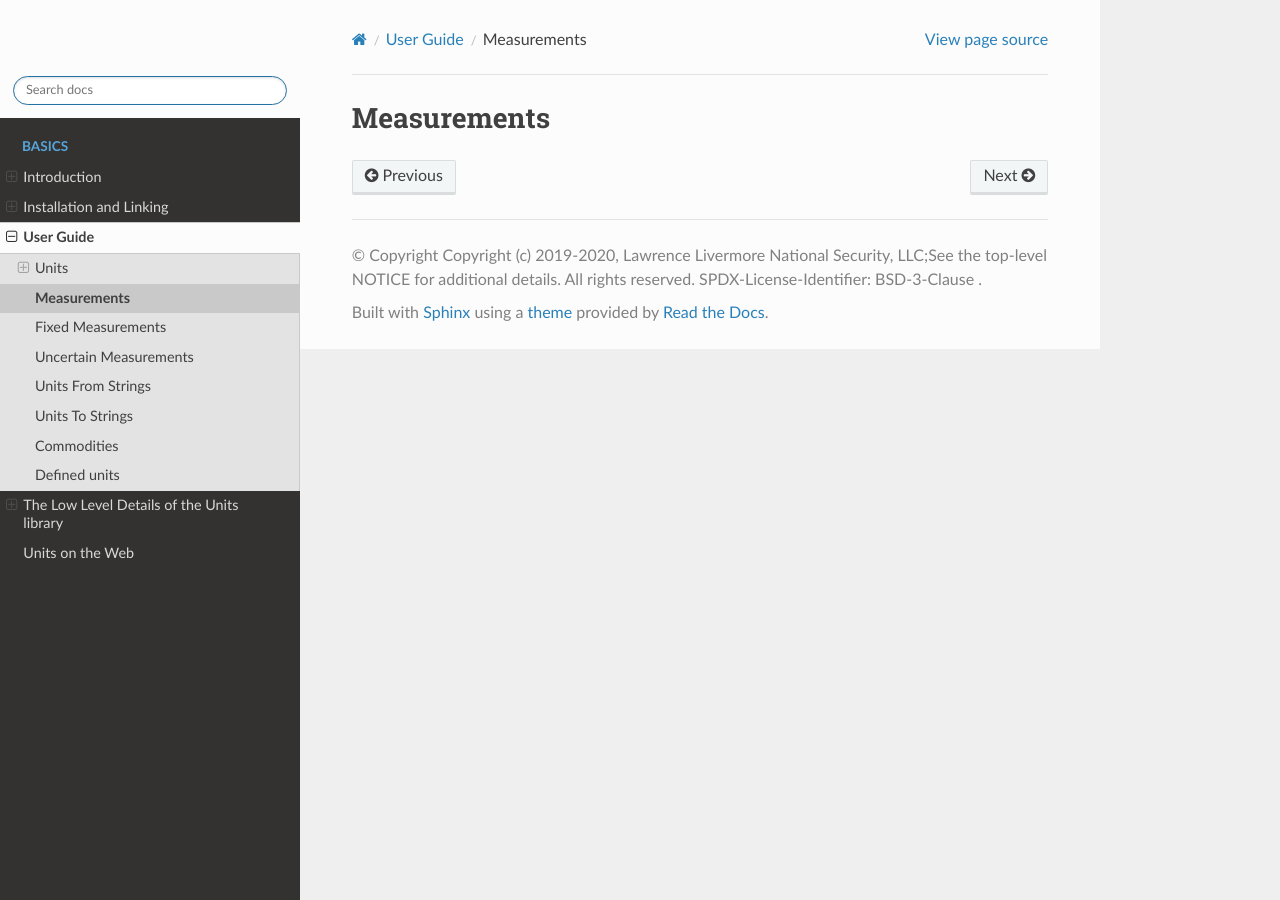
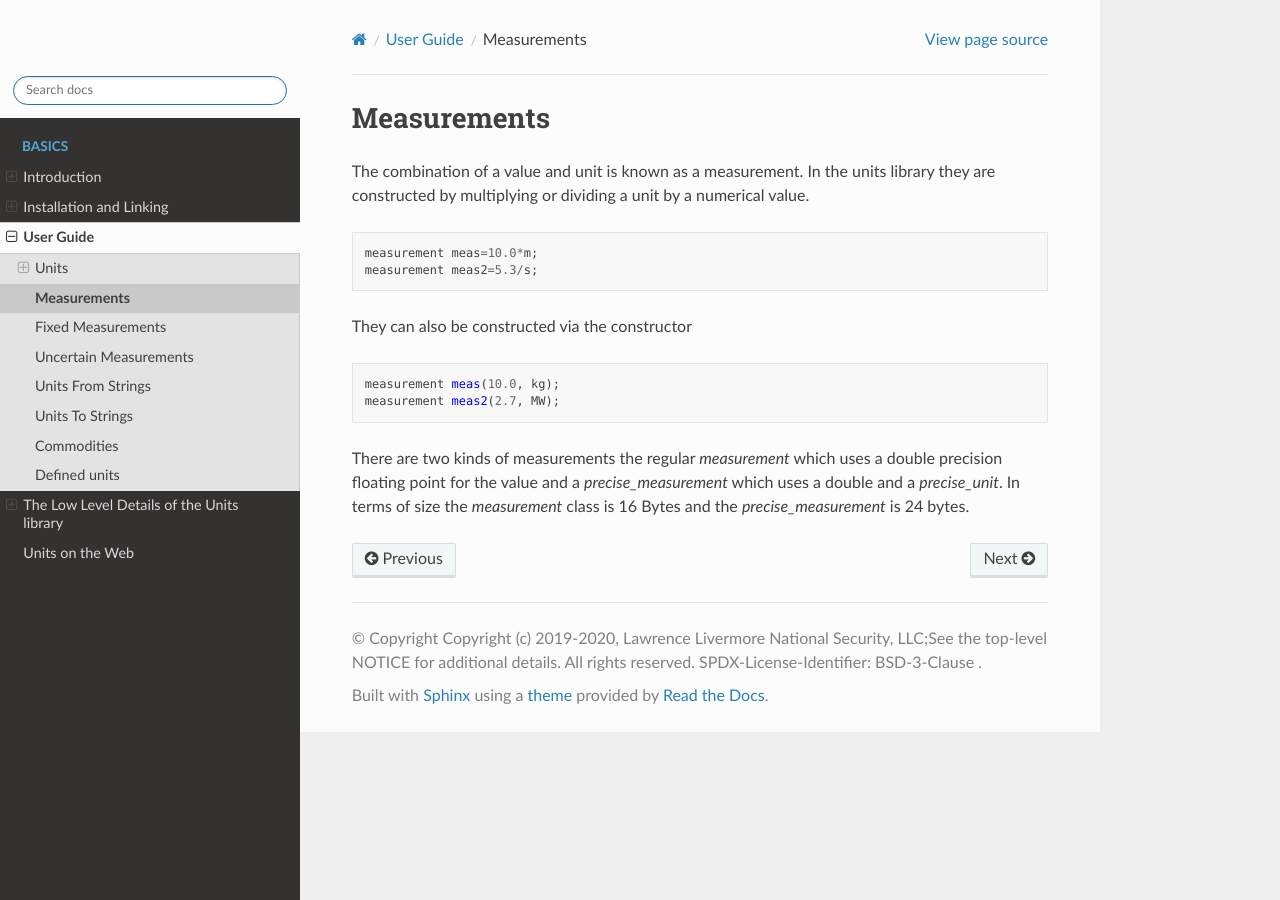
Before and after one commit to LLNL/units, a Sphinx documentation site: the page built from docs/user-guide/measurements.rst, in a window 1280 px wide. Built offline with Sphinx 7.4.7 and the Read the Docs theme 2.0.0, drawn with Linux system fonts in a browser that asks for light colours.

Commit message:
update the docs a little

```diff
--- a/docs/user-guide/fixed_measurements.rst
+++ b/docs/user-guide/fixed_measurements.rst
@@ -1,3 +1,5 @@
 ====================
 Fixed Measurements
 ====================
+
+The primary difference between `fixed_measurement` and `measurement` is the idea that in a `fixed_measurement` the unit part is a constant.  It does not change.  Therefore any addition or subtraction operation will produce another measurement with the same units.  It also allows for interaction and comparisons with numerical types since the unit is known.  This is unlike measurements where comparison and addition and subtraction operations with numbers are not allowed.  Otherwise the behavior and operations are identical between `measurement` and `fixed_measurement` and likewise between `fixed_precise_measurement` and `precise_measurement`
--- a/docs/user-guide/measurements.rst
+++ b/docs/user-guide/measurements.rst
@@ -1,3 +1,21 @@
 ============
 Measurements
 ============
+
+The combination of a value and unit is known as a measurement.  In the units library they are constructed by multiplying or dividing a unit by a numerical value.
+
+.. code-block:: c++
+
+   measurement meas=10.0*m;
+   measurement meas2=5.3/s;
+
+
+They can also be constructed via the constructor
+
+.. code-block:: c++
+
+   measurement meas(10.0, kg);
+   measurement meas2(2.7, MW);
+
+There are two kinds of measurements the regular `measurement` which uses a double precision floating point for the value and a `precise_measurement` which uses a double and a `precise_unit`.
+In terms of size the `measurement` class is 16 Bytes and the `precise_measurement` is 24 bytes.
```
Also changed, not shown: README.md (+11 -1 lines), docs/user-guide/special_units.rst (+25 -0 lines), docs/user-guide/units.rst (+10 -1 lines).
